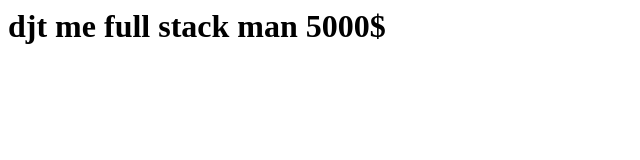
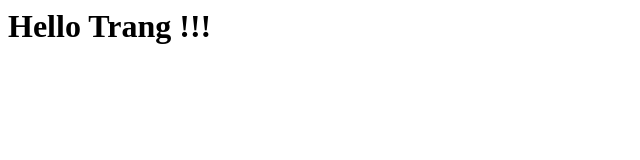
Before and after one commit to HooaLN/HooaLN.github.io, a plain HTML site: page index.html in a window 1280 px wide. Shown: the whole page, without its empty margins (0-640 px from the left). Drawn offline with Linux system fonts and the light colour scheme.

Commit message:
Update index.html

```diff
--- a/index.html
+++ b/index.html
@@ -1 +1 @@
-<h1>djt me full stack man 5000$</h1>
+<h1>Hello Trang !!!</h1>
```
